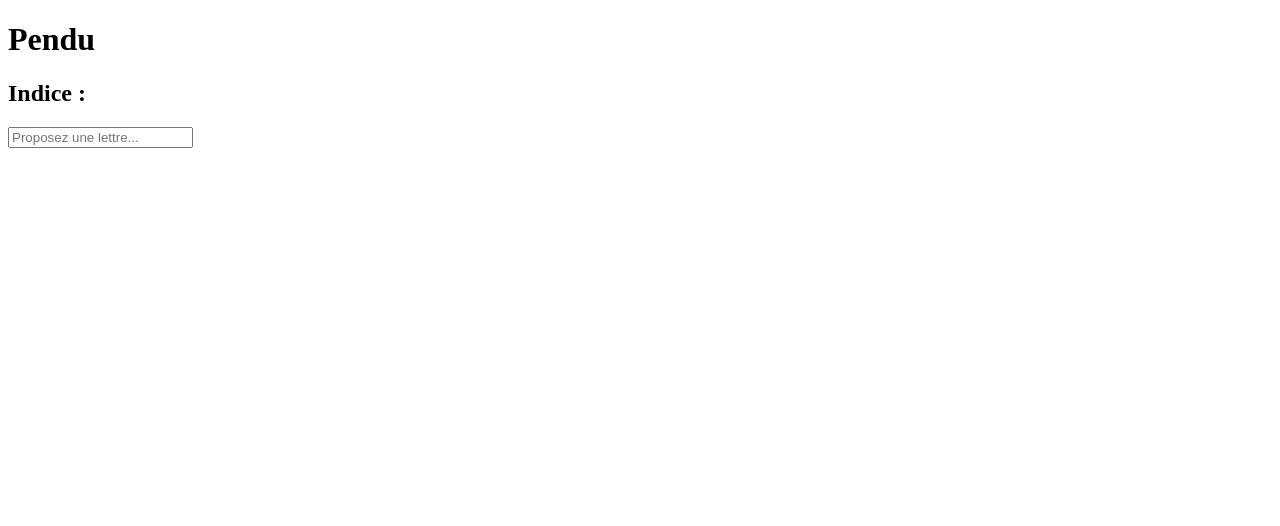
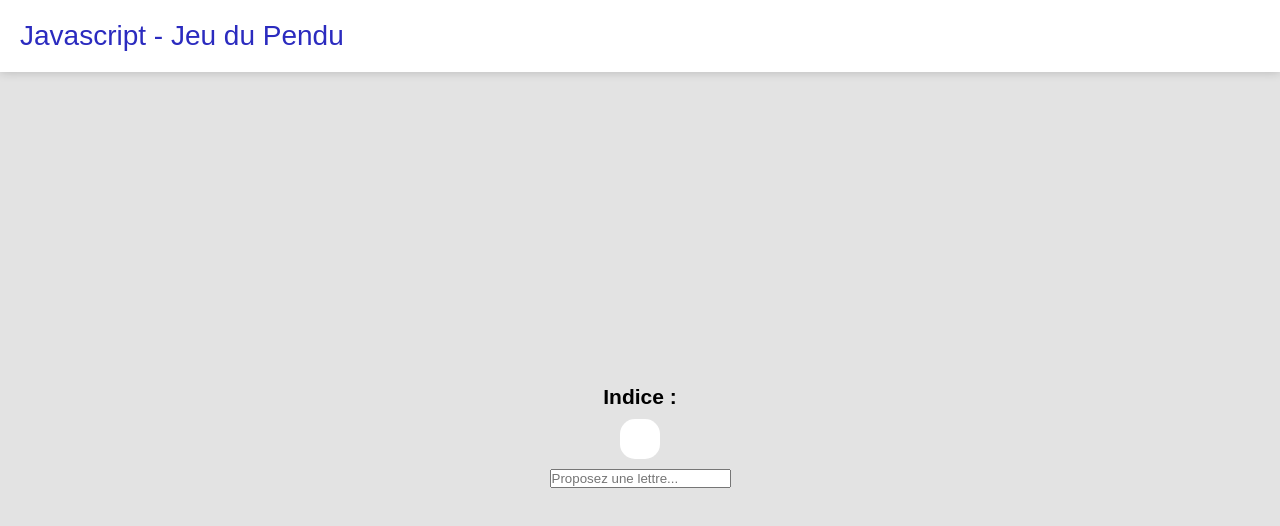
Before and after one commit to DigiActivity/cci-d-pendu-js, a plain HTML site: page index.html in a window 1280 px wide. Drawn offline with Linux system fonts and the light colour scheme; no server answers.

Commit message:
meilleur visuel CSS

```diff
--- a/index.html
+++ b/index.html
@@ -5,24 +5,19 @@
     <meta name="viewport"
           content="width=device-width, user-scalable=no, initial-scale=1.0, maximum-scale=1.0, minimum-scale=1.0">
     <meta http-equiv="X-UA-Compatible" content="ie=edge">
+    <link rel="stylesheet" href="style.css">
     <title>Pendu</title>
-    <style>
-        div.mot-cache span {
-            background-color: rgb(207, 207, 207);
-            padding: 10px 20px;
-            margin: 0 10px;
-            border-radius: 15px;
-        }
-    </style>
 </head>
 <body>
-    <h1>Pendu</h1>
-    <h2>Indice : <span class="indice"></span></h2>
-    <div class="mot-cache"></div>
+    <h1>Javascript - Jeu du Pendu</h1>
+    <main>
+        <h2>Indice : <span class="indice"></span></h2>
+        <div class="mot-cache"></div>
 
-    <form action="" id="formulaire-lettre">
-        <input type="text" name="lettre" placeholder="Proposez une lettre..." maxlength="1">
-    </form>
+        <form action="" id="formulaire-lettre">
+            <input type="text" name="lettre" placeholder="Proposez une lettre..." maxlength="1">
+        </form>
+    </main>
 
     <script src="script.js"></script>
 </body>
--- /dev/null
+++ b/style.css
@@ -0,0 +1,50 @@
+* {
+    box-sizing: border-box;
+    padding: 0;
+    margin: 0;
+    font-family: sans-serif;
+}
+
+:root {
+    font-size: 14px;
+}
+
+body {
+    background-color: rgb(227, 227, 227);
+    height: 100vh;
+    display: grid;
+    grid-template-rows: auto 1fr;
+}
+
+h1 {
+    background-color: white;
+    color: rgb(43, 43, 191);
+    font-weight: normal;
+    padding: 20px;
+    box-shadow: 0 0 10px rgba(0,0,0,.2);
+}
+
+main {
+    padding: 20px;
+    display: flex;
+    flex-direction: column;
+    justify-content: center;
+    align-items: center;
+    gap: 10px;
+    height: 100%;
+}
+
+
+div.mot-cache {
+    padding: 20px;
+    border-radius: 15px;
+    background-color: white;
+}
+
+
+div.mot-cache span {
+    padding: 10px 20px;
+    box-shadow: 0 0 10px rgba(0,0,0,.2);
+    margin: 0 5px;
+    border-radius: 15px;
+}
```
Also changed, not shown: script.js (line endings or trailing spaces).
